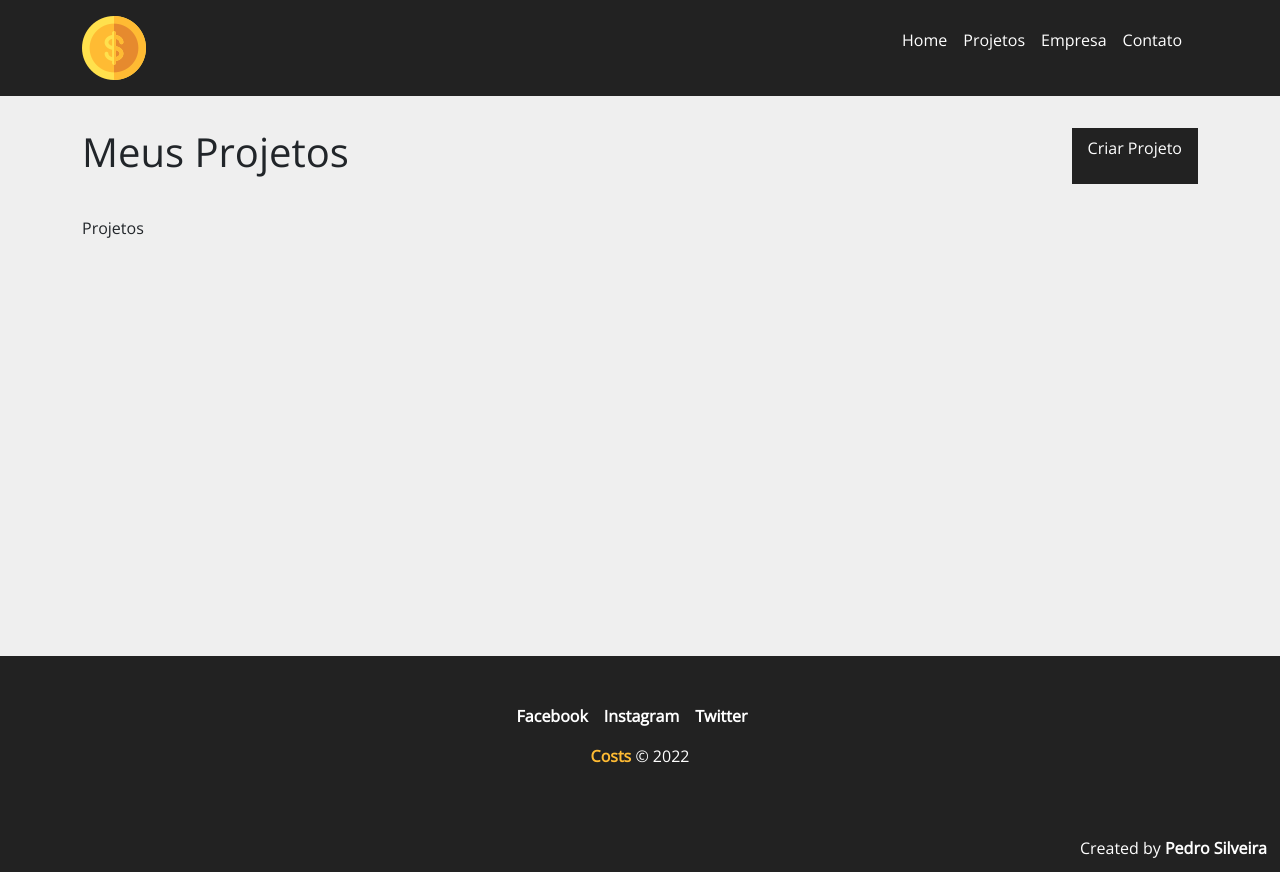
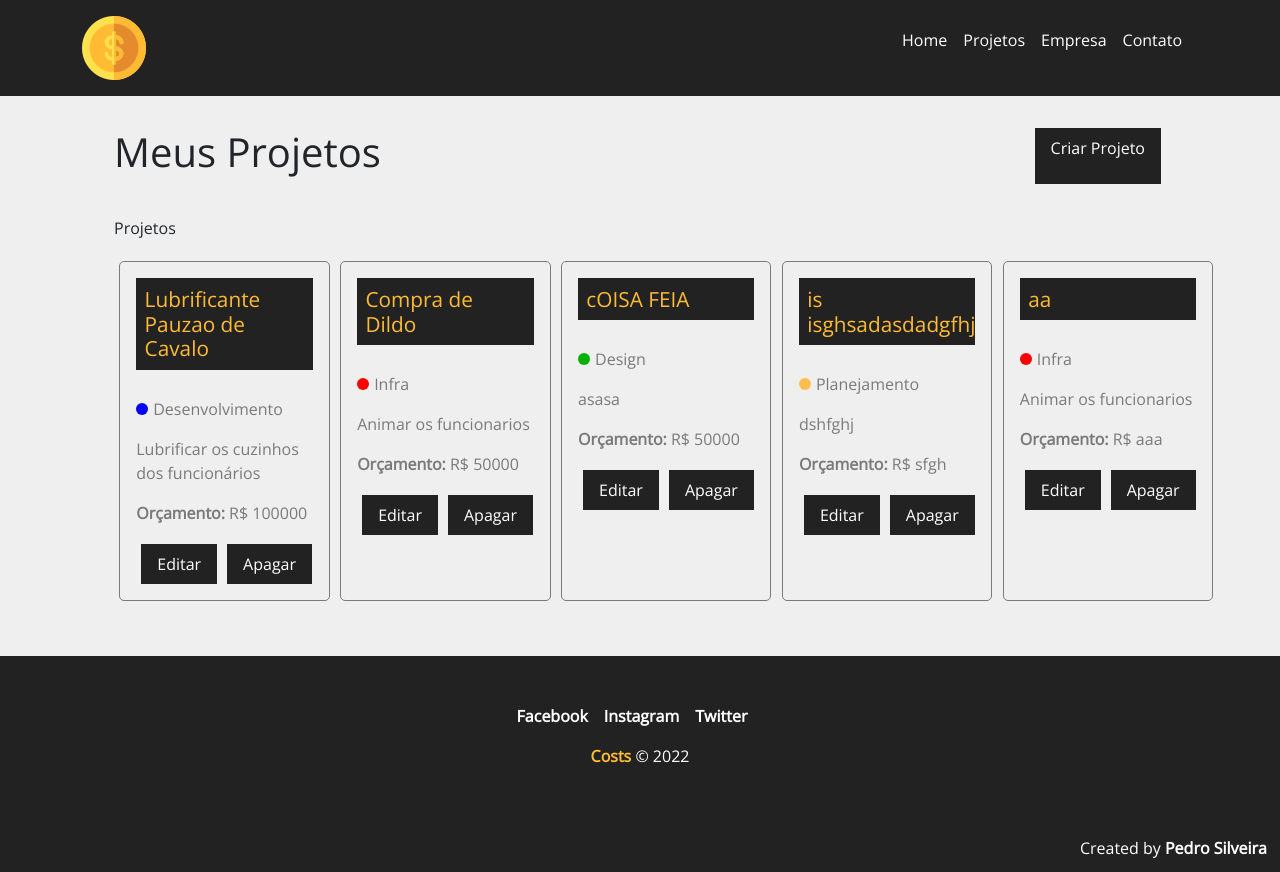
Before and after one commit to Pedrozle/GerenciadorProjetos, a React (Vite) app: page /projetos in a window 1280 px wide. Built offline with nearby package versions, Linux system fonts and the light colour scheme; data requests are answered from the project's data file.

Commit message:
atualização da página Projects

```diff
--- a/db.json
+++ b/db.json
@@ -1,8 +1,9 @@
 {
   "projects": [
     {
-      "titulo": "dsdsd",
-      "orcamento": "5000",
+      "titulo": "Lubrificante Pauzao de Cavalo",
+      "orcamento": "100000",
+      "motivo": "Lubrificar os cuzinhos dos funcionários",
       "category": {
         "id": "2",
         "name": "Desenvolvimento"
@@ -10,6 +11,54 @@
       "costs": 0,
       "services": [],
       "id": 1
+    },
+    {
+      "titulo": "Compra de Dildo",
+      "orcamento": "50000",
+      "motivo": "Animar os funcionarios",
+      "category": {
+        "id": "1",
+        "name": "Infra"
+      },
+      "costs": 0,
+      "services": [],
+      "id": 2
+    },
+    {
+      "titulo": "cOISA FEIA",
+      "orcamento": "50000",
+      "motivo": "asasa",
+      "category": {
+        "id": "3",
+        "name": "Design"
+      },
+      "costs": 0,
+      "services": [],
+      "id": 3
+    },
+    {
+      "titulo": "is isghsadasdadgfhj",
+      "orcamento": "sfgh",
+      "motivo": "dshfghj",
+      "category": {
+        "id": "4",
+        "name": "Planejamento"
+      },
+      "costs": 0,
+      "services": [],
+      "id": 4
+    },
+    {
+      "titulo": "aa",
+      "orcamento": "aaa",
+      "motivo": "Animar os funcionarios",
+      "category": {
+        "id": "1",
+        "name": "Infra"
+      },
+      "costs": 0,
+      "services": [],
+      "id": 5
     }
   ],
   "categories": [
--- a/src/components/layout/Message.jsx
+++ b/src/components/Message.jsx
@@ -1,7 +1,7 @@
 import React from 'react';
 import {useState, useEffect} from 'react';
 
-import styles from './../css/Message.module.css'
+import styles from './css/Message.module.css'
 
 const Message = ( {type, msg} ) => {
 
--- /dev/null
+++ b/src/components/ProjectCard.jsx
@@ -0,0 +1,26 @@
+import React from 'react';
+
+import styles from './css/Card.module.css'
+import LinkButton from './LinkButton';
+
+const ProjectCard = ( {id, name, motivo, orcamento, categoria, handleRemove} ) => {
+    return (
+        <div className={styles.card}>
+            <h4>{name}</h4>
+                <p className={styles.categoryText}>
+                    <span className={`${styles[categoria.toLowerCase()]}`}></span>
+                    {categoria}
+                </p>
+                <p class="card-text">{motivo}</p>
+                <p>
+                    <span>Orçamento: </span> R$ {orcamento}
+                </p>
+                <div className={styles.cardActions}>
+                    <LinkButton to="/" text="Editar" />
+                    <LinkButton to="/" text="Apagar" />
+                </div>
+        </div>
+    );
+}
+
+export default ProjectCard;
--- /dev/null
+++ b/src/components/css/Card.module.css
@@ -0,0 +1,59 @@
+.card{
+    padding: 1em;
+    border: 1px solid #7a7a7a;
+    border-radius: 5px;
+    width: 20%;
+    margin: 0.5%;
+}
+
+.card h4{
+    background-color: #222;
+    color: #ffbb33;
+    padding: 0.4em;
+    margin-bottom: 1.3em;
+    font-size: 1.3em;
+}
+
+.card p{
+    color: #7a7a7a;
+    margin-bottom: 1em;
+}
+
+.card p span{
+    font-weight: bold;
+}
+
+.categoryText{
+    display: flex;
+    align-items: center;
+}
+
+.categoryText span{
+    display: block;
+    width: 12px;
+    height: 12px;
+    border-radius: 50%;
+    margin-right: 5px;
+}
+
+.categoryText .infra{
+    background-color: #ff0000;
+}
+
+.categoryText .desenvolvimento{
+    background-color: #0000ff;
+}
+
+.categoryText .design{
+    background-color: #00b100;
+}
+
+.categoryText .planejamento{
+    background-color: #ffbc50;
+}
+
+.cardActions{
+    margin-top: 1.2em;
+    display: flex;
+    align-items: center;
+}
--- a/src/components/css/LinkButton.module.css
+++ b/src/components/css/LinkButton.module.css
@@ -5,6 +5,7 @@
     padding: 0.5em 1em;
     text-decoration: none;
     transition: .5s;
+    margin: 0 5px;
 }
 
 .btn:hover{
--- a/src/form/ProjectForm.jsx
+++ b/src/form/ProjectForm.jsx
@@ -65,6 +65,12 @@ const ProjectForm = ( {handleSubmit, btnText, projectData} ) => {
                 placeholder="Insira o Orçamento do Projeto" handleOnChange={handleChange}
                 value={project.orcamento ? project.orcamento : ''}
             />
+
+            <Input type="text" text="Motivo:" name="motivo"
+                placeholder="Insira o Motivo do Projeto" handleOnChange={handleChange}
+                value={project.motivo ? project.motivo : ''}
+            />
+
             <Select name="category_id" text="Selecione a Categoria"
                 handleOnChange={handleCategory} options={categories}
                 value={ project.category ? project.category.id : '' }
--- a/src/routes/Projects.jsx
+++ b/src/routes/Projects.jsx
@@ -1,13 +1,34 @@
 import React from 'react';
+import {useState, useEffect} from 'react';
+
 import { useLocation } from 'react-router-dom';
-import { Container } from 'react-bootstrap';
 
-import Message from '../components/layout/Message';
+import Message from '../components/Message';
 import LinkButton from '../components/LinkButton';
 
 import styles from './css/Projects.module.css'
+import ProjectCard from '../components/ProjectCard';
 
 const Projects = () => {
+
+    const [projects, setProjects] = useState([])
+
+    useEffect(() => {
+        fetch("http://localhost:5000/projects", {
+            method: 'GET',
+            headers: {
+                'content-type': 'application/json',
+            },
+        })
+        .then(response => response.json())
+        .then(data => {
+            console.log(data);
+            setProjects(data)
+        })
+        .catch(err => console.log(err))
+    }, []);
+
+
 
     const {state} = useLocation()
     let message = ''
@@ -17,16 +38,28 @@ const Projects = () => {
     }
 
     return (
-        <main>
+        <main className="container">
             <section className={styles.projectContainer}>
-                <Container>
                     {message && <Message type="success" msg={message} />}
                     <div className={styles.titleContainer}>
                         <h1>Meus Projetos</h1>
                         <LinkButton to="/novoprojeto" text="Criar Projeto"/>
                     </div>
                     <p>Projetos</p>
-                </Container>
+                    <div className={styles.projectsList}>
+                        {projects.length > 0 &&(
+                            projects.map((project) =>
+                                <ProjectCard
+                                    id={project.id}
+                                    name={project.titulo}
+                                    motivo={project.motivo}
+                                    orcamento={project.orcamento}
+                                    categoria={project.category.name}
+                                    key={project.id}
+                                />
+                            )
+                        )}
+                    </div>
             </section>
         </main>
      );
--- a/src/routes/css/Projects.module.css
+++ b/src/routes/css/Projects.module.css
@@ -1,8 +1,13 @@
 .projectContainer{
     padding: 2em;
 }
+
 .titleContainer{
     display: flex;
     justify-content: space-between;
     margin-bottom: 2em;
 }
+
+.projectsList{
+    display: flex;
+}
```
